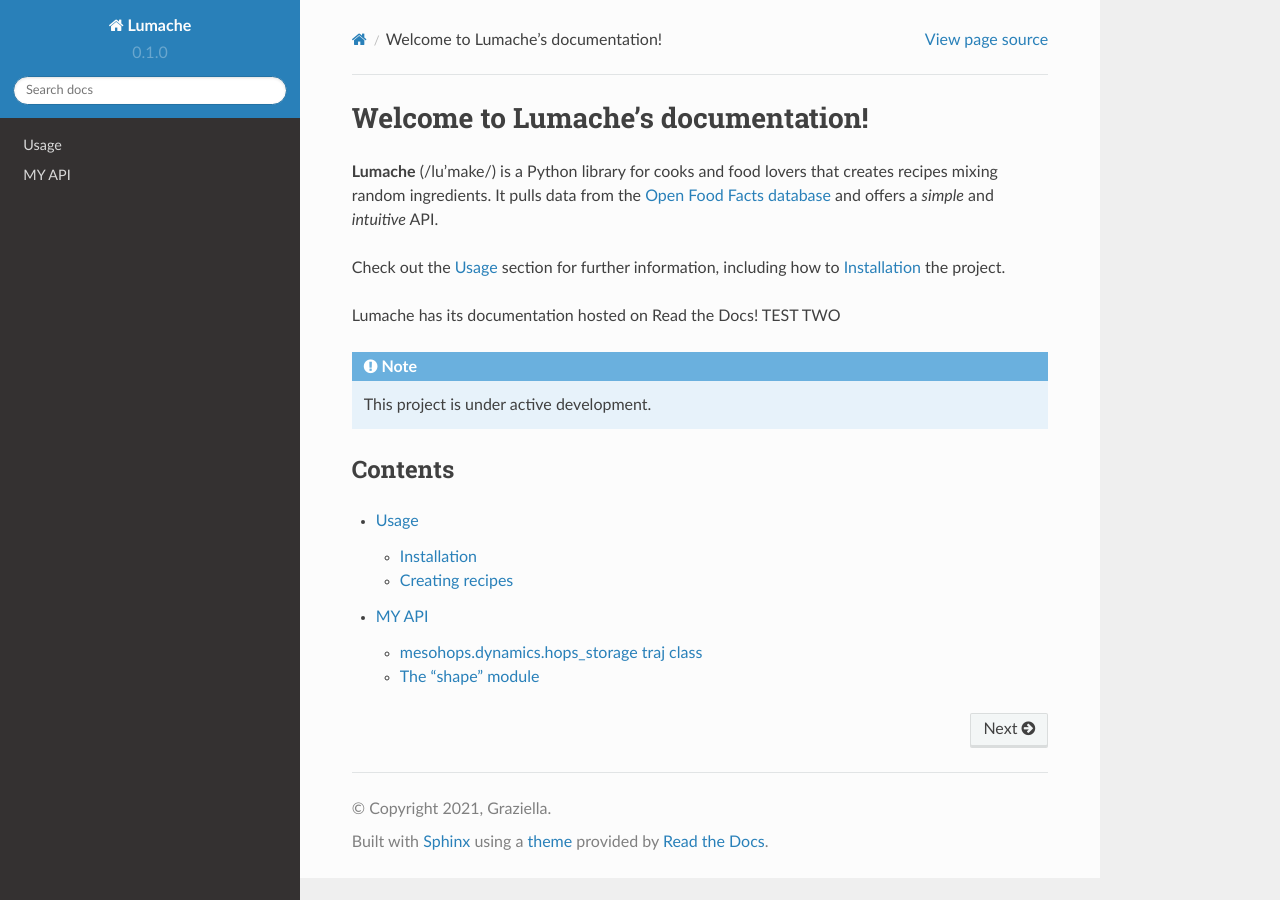
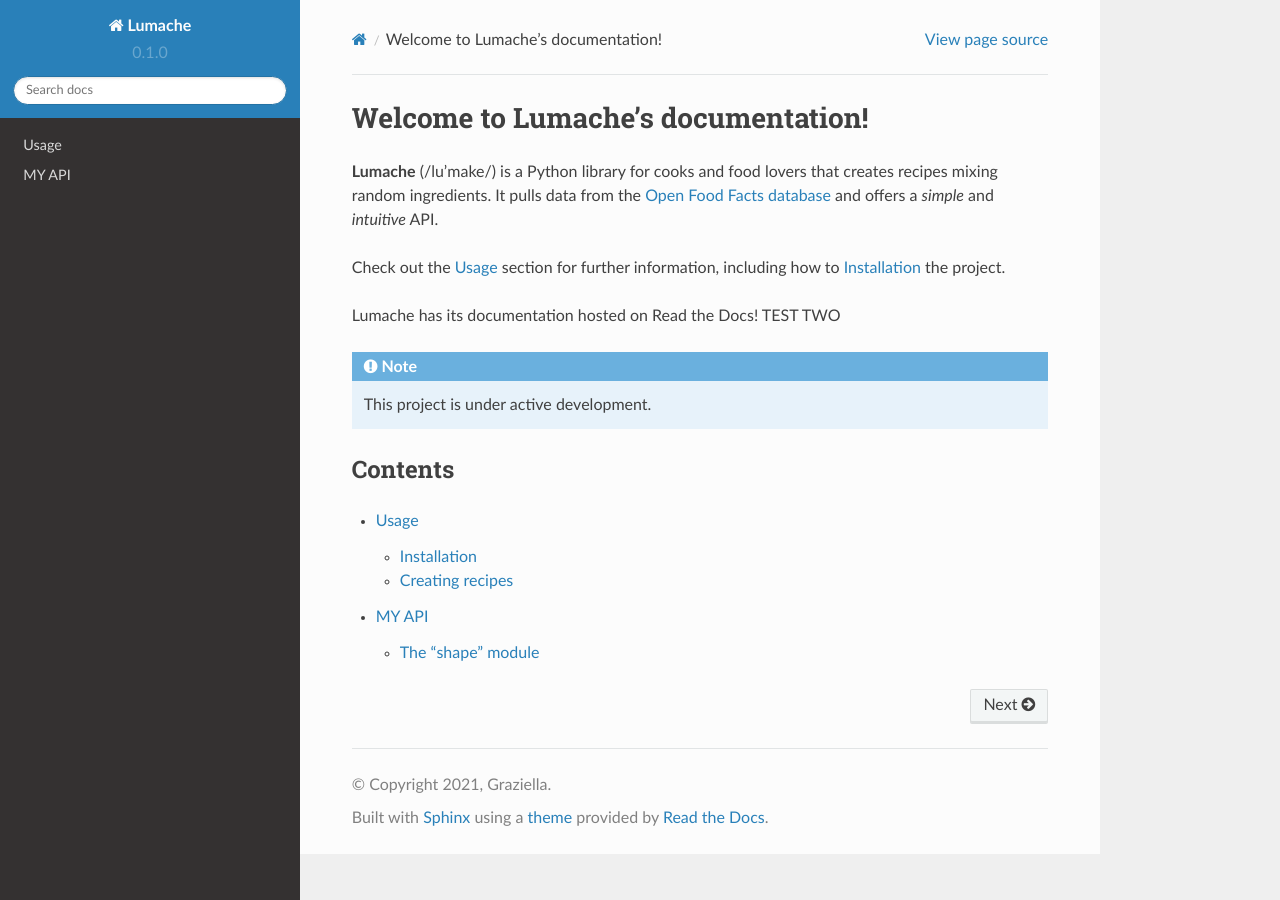
Before and after one commit to CaptainExasperated/Readthedocs-Tutorial, a Sphinx documentation site: the page built from docs/source/index.rst, in a window 1280 px wide. Built offline with Sphinx 7.4.7 and the Read the Docs theme 2.0.0, drawn with Linux system fonts in a browser that asks for light colours.

```diff
--- a/docs/source/api.rst
+++ b/docs/source/api.rst
@@ -1,12 +1,5 @@
 MY API
 ========
-mesohops.dynamics.hops\_storage traj class
-------------------------------------------
-
-.. automodule:: test_traj
-   :members:
-   :show-inheritance:
-   :exclude-members:
 
 The “shape” module
 ------------------
```
